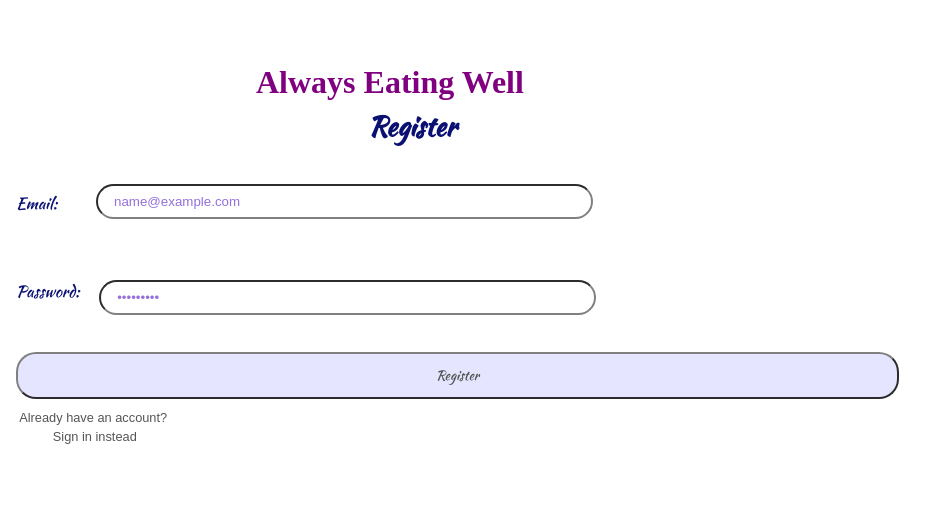
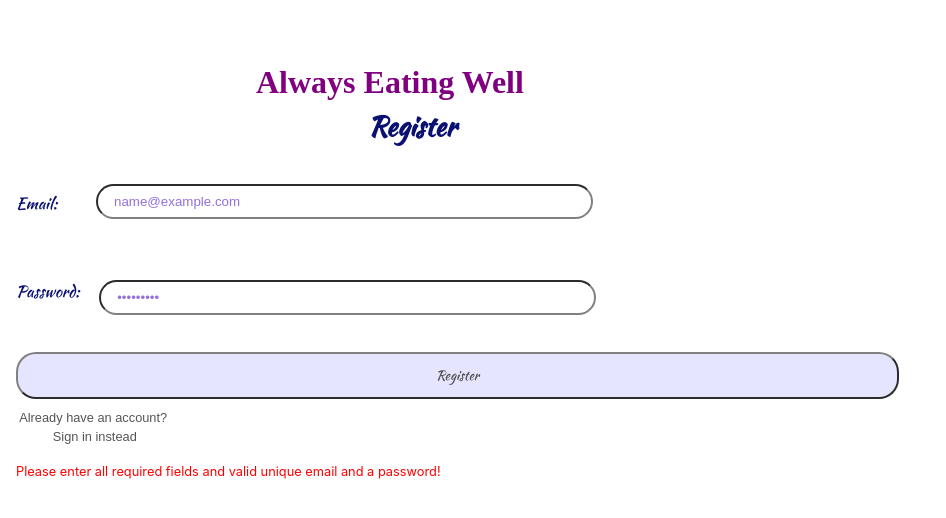
Before and after one commit to ishat005/always-eating-well, a React (Create React App) app: page /users/register in a window 1280 px wide. Both pictures are taken after typing "name@example.com", "Sample123" into the empty fields and a click on the button "Register". Shown: the top 518 px of the page, without its empty margins (0-946 px from the left). Built offline with nearby package versions, Linux system fonts and the light colour scheme; no server answers; a web font is replaced by a local one.

Commit message:
Modified code

```diff
--- a/src/Pages/AddRecipe/AddRecipe.js
+++ b/src/Pages/AddRecipe/AddRecipe.js
@@ -34,7 +34,6 @@ function AddRecipe(){
 						Authorization: `Bearer ${token}`,
 					}
 				})
-				console.log(response.data);
 				setUser(response.data)
 
 			} catch(error) {
--- a/src/Pages/LoginUser/LoginUser.js
+++ b/src/Pages/LoginUser/LoginUser.js
@@ -16,7 +16,6 @@ function LoginUser(){
 				email: event.target.email.value,
 				password: event.target.password.value,
 			})
-			console.log(response.data);
 			sessionStorage.setItem('token', response.data.token)
 			navigate('/recipe/add')
 
--- a/src/Pages/RegisterUser/RegisterUser.js
+++ b/src/Pages/RegisterUser/RegisterUser.js
@@ -3,6 +3,7 @@ import './RegisterUser.scss';
 import axios from "axios";
 import { useState } from "react";
 const API_URL = 'http://localhost:8080/user'
+
 
 function RegisterUser(){
     const [error, setError] = useState("");
@@ -12,7 +13,9 @@ function RegisterUser(){
 
     const handleSubmit = async (event) => {
         event.preventDefault();
-		const response = await axios.post('http://localhost:8080/user/register', {
+
+        try{
+            const response = await axios.post(`${API_URL}/register`, {
                 email: event.target.email.value,
                 password: event.target.password.value,
             })
@@ -23,10 +26,14 @@ function RegisterUser(){
                 alert("Registered Successfully");
                 navigate('/users/login');
             }
+            setError("");
+            event.target.reset();
 
-		try {
+            if(setError(true)){
+                setSuccess(false);
+            }
 		} catch(error) {
-			setError("Please enter valid unique email and a password!");
+			setError("Please enter all required fields and valid unique email and a password!");
 		}
 	}
 
@@ -45,9 +52,11 @@ function RegisterUser(){
                 <label className="register-password">Password:</label>
                 <input type="password" name="password" className="password"/>
 
-                <button type="submit" className="register__button">
+                <button className="register__button">
                     Register
                 </button>
+
+                  {error && <div className="register__message">{error}</div>}
             </form>
 
              <div className="message-block">
--- a/src/Pages/RegisterUser/RegisterUser.scss
+++ b/src/Pages/RegisterUser/RegisterUser.scss
@@ -298,3 +298,40 @@
         }
     }
 }
+
+div.register__message{
+    color: $color-red;
+    font-size: 0.8rem;
+
+    @include mobile-only{
+        position: absolute;
+        top: 25rem;
+        left: 1rem;
+        width: 67%;
+    }
+
+    @include mobileplus{
+        position: absolute;
+        top: 25rem;
+        left: 1rem;
+        width: 50%;
+    }
+
+    @include tabletplus{
+        position: absolute;
+        top: 28rem;
+        left: 1rem;
+    }
+
+    @include tablet-only{
+        position: absolute;
+        top: 28rem;
+        left: 1rem;
+    }
+
+    @include desktop{
+        position: absolute;
+        top: 29rem;
+        left: 1rem;
+    }
+}
```
Also changed, not shown: 1 other file (tests, documents, lock files or other folders). Lines whose indentation alone changed are shown as unchanged.
